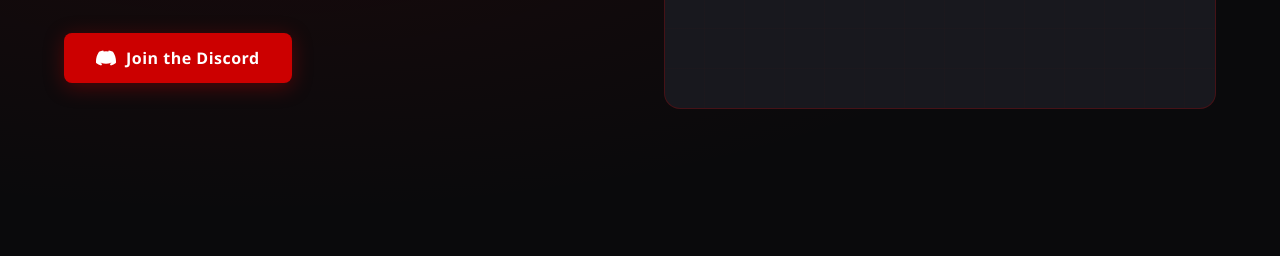
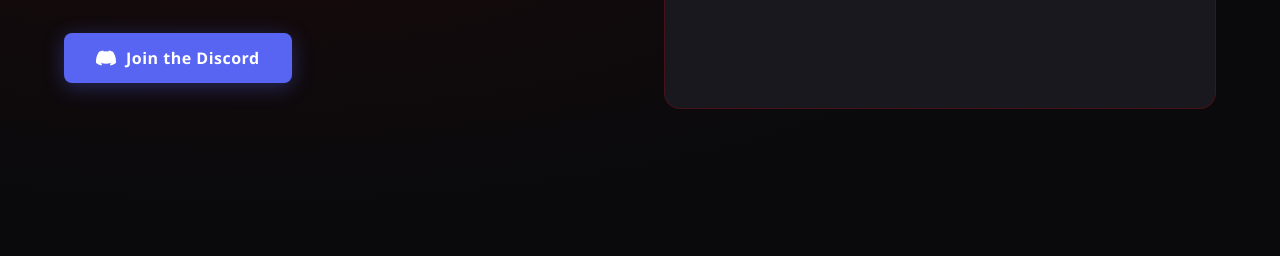
Before and after one commit to ralphhtml/gwcfc.net, a plain HTML site: page index.html in a window 1280 px wide. Shown: the part 544-800 px from the top of the page. Drawn offline with Linux system fonts and the light colour scheme.

Commit message:
Make join discord button purple (#5)
Co-authored-by: Claude <noreply@anthropic.com>

```diff
--- a/index.html
+++ b/index.html
@@ -151,7 +151,7 @@
       display: inline-flex;
       align-items: center;
       gap: 10px;
-      background: var(--accent);
+      background: #5865f2;
       color: #fff;
       text-decoration: none;
       padding: 14px 32px;
@@ -160,13 +160,13 @@
       font-weight: 700;
       letter-spacing: 0.5px;
       transition: background 0.2s, transform 0.15s, box-shadow 0.2s;
-      box-shadow: 0 4px 20px rgba(204,0,0,0.35);
+      box-shadow: 0 4px 20px rgba(88,101,242,0.35);
     }
 
     .btn-discord:hover {
-      background: var(--accent2);
+      background: #4752c4;
       transform: translateY(-2px);
-      box-shadow: 0 8px 28px rgba(204,0,0,0.5);
+      box-shadow: 0 8px 28px rgba(88,101,242,0.5);
     }
 
     .btn-discord svg { width: 20px; height: 20px; fill: #fff; }
```
